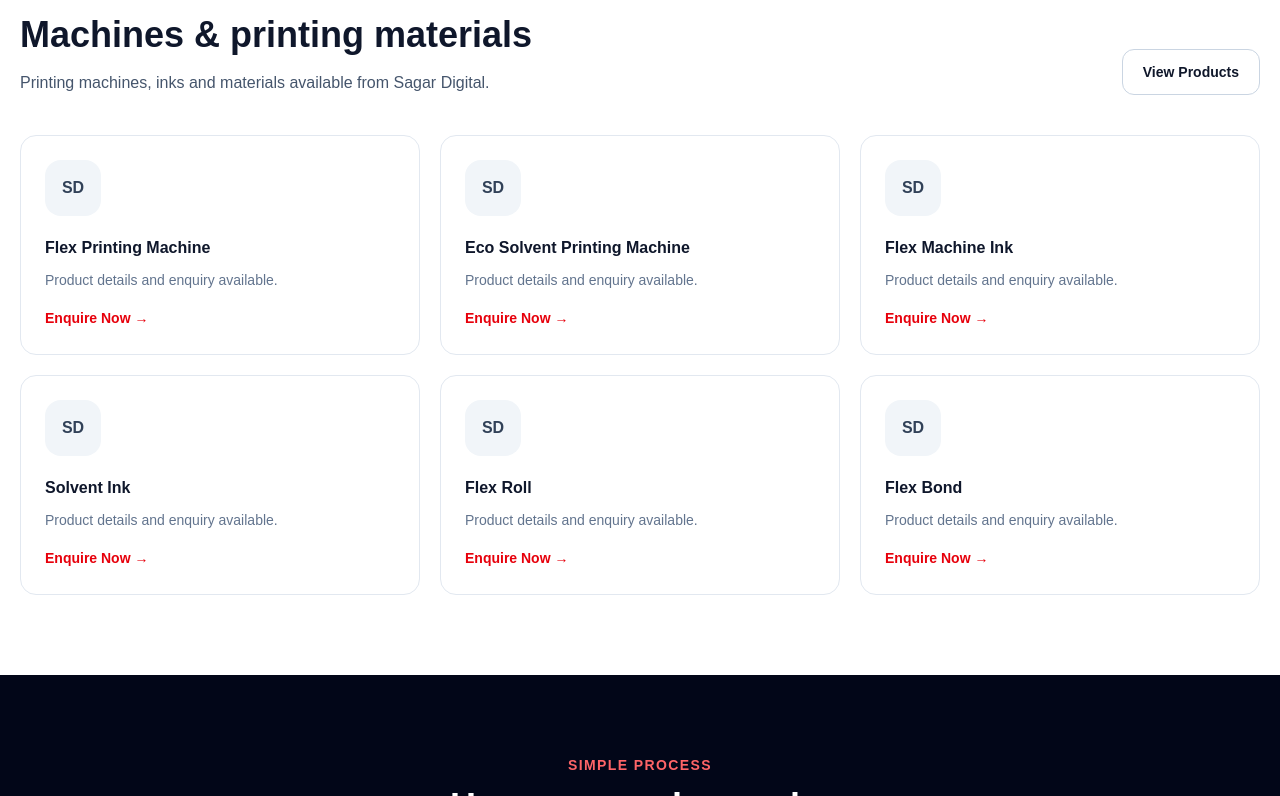
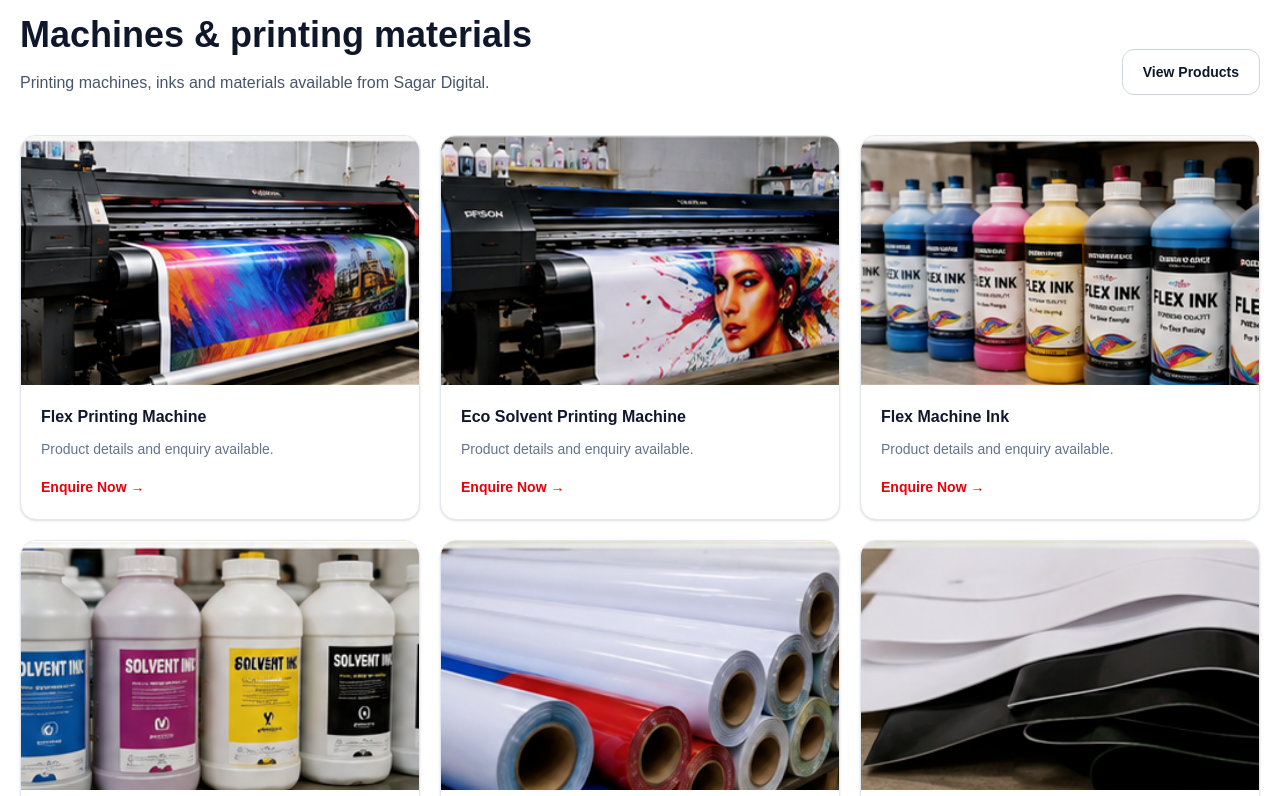
Before and after one commit to tausifhaidar/sagardigital, a Next.js app: page / in a window 1280 px wide. Shown: the part 1844-2640 px from the top of the page. Built offline with nearby package versions, Linux system fonts and the light colour scheme.

Commit message:
Use real product images in homepage preview

```diff
--- a/components/ProductsPreview.tsx
+++ b/components/ProductsPreview.tsx
@@ -1,12 +1,12 @@
 import Link from "next/link";
 
 const products = [
-  "Flex Printing Machine",
-  "Eco Solvent Printing Machine",
-  "Flex Machine Ink",
-  "Solvent Ink",
-  "Flex Roll",
-  "Flex Bond",
+  { title: "Flex Printing Machine", image: "/flex-printing-machine.png" },
+  { title: "Eco Solvent Printing Machine", image: "/eco-solvent-printing-machine copy.png" },
+  { title: "Flex Machine Ink", image: "/flex-machine-ink.png" },
+  { title: "Solvent Ink", image: "/solvent-ink.png" },
+  { title: "Flex Roll", image: "/flex-roll.png" },
+  { title: "Flex Bond", image: "/flex-bond.png" },
 ];
 
 export default function ProductsPreview() {
@@ -24,11 +24,15 @@ export default function ProductsPreview() {
 
         <div className="mt-10 grid gap-5 sm:grid-cols-2 lg:grid-cols-3">
           {products.map((product) => (
-            <Link key={product} href="/products" className="rounded-2xl border border-slate-200 p-6 transition hover:-translate-y-1 hover:border-red-200 hover:shadow-lg">
-              <div className="flex h-14 w-14 items-center justify-center rounded-2xl bg-slate-100 font-black text-slate-700">SD</div>
-              <h3 className="mt-5 font-bold text-slate-900">{product}</h3>
-              <p className="mt-2 text-sm leading-6 text-slate-500">Product details and enquiry available.</p>
-              <span className="mt-4 inline-block text-sm font-bold text-red-600">Enquire Now →</span>
+            <Link key={product.title} href="/products" className="group overflow-hidden rounded-2xl border border-slate-200 bg-white shadow-sm transition hover:-translate-y-1 hover:border-red-200 hover:shadow-lg">
+              <div className="aspect-[16/10] overflow-hidden bg-slate-100">
+                <img src={product.image} alt={product.title} className="h-full w-full object-cover transition duration-300 group-hover:scale-105" loading="lazy" />
+              </div>
+              <div className="p-5">
+                <h3 className="font-bold text-slate-900">{product.title}</h3>
+                <p className="mt-2 text-sm leading-6 text-slate-500">Product details and enquiry available.</p>
+                <span className="mt-4 inline-block text-sm font-bold text-red-600">Enquire Now →</span>
+              </div>
             </Link>
           ))}
         </div>
```
